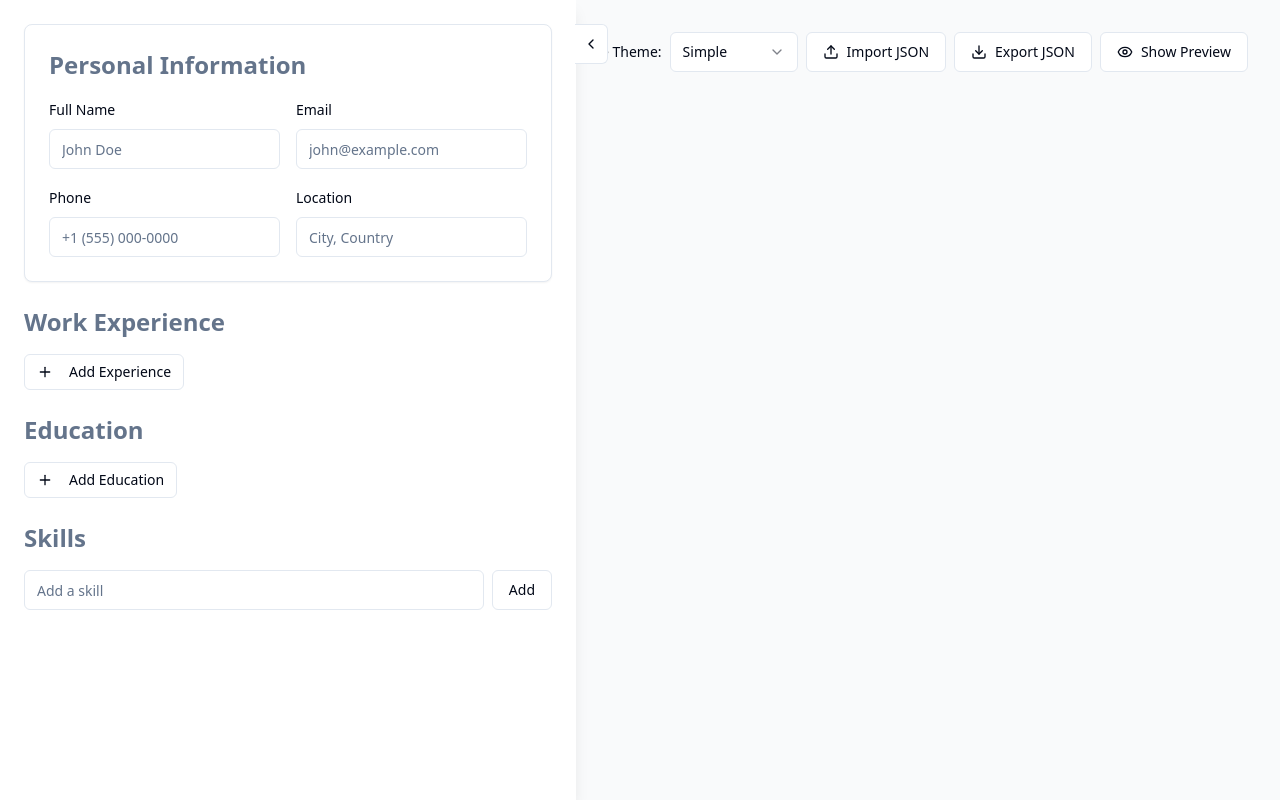
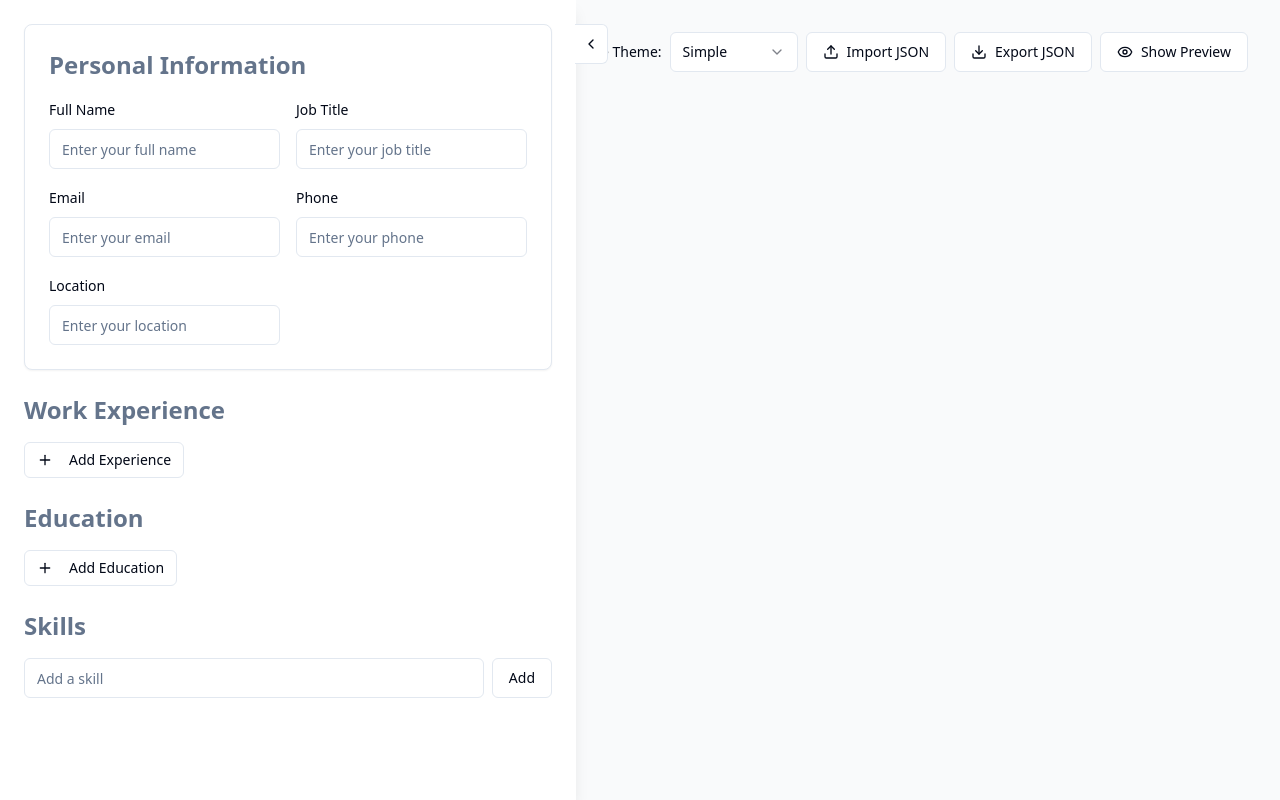
Before and after one commit to sillygod/resume-builder, a React (Vite) app: page / in a window 1280 px wide. Built offline with nearby package versions, Linux system fonts and the light colour scheme.

Commit message:
Make edit widgets dynamic
The edit widgets will now dynamically adapt to the structure of imported JSON data, instead of relying on fixed fields.  Default behavior remains using current resume fields.

```diff
--- a/src/components/PersonalInfo.tsx
+++ b/src/components/PersonalInfo.tsx
@@ -1,16 +1,16 @@
+
 import { Input } from "@/components/ui/input";
 import { Label } from "@/components/ui/label";
 import { Card } from "@/components/ui/card";
+import { Textarea } from "@/components/ui/textarea";
 
 export interface PersonalInfoData {
+  [key: string]: string;
   fullName: string;
-  photoUrl?: string;
   jobTitle: string;
   email: string;
   phone: string;
   location: string;
-  website?: string;
-  summary?: string;
 }
 
 interface PersonalInfoProps {
@@ -18,52 +18,65 @@ interface PersonalInfoProps {
   onChange: (data: PersonalInfoData) => void;
 }
 
+const defaultFields = ['fullName', 'jobTitle', 'email', 'phone', 'location'];
+
 export function PersonalInfo({ data, onChange }: PersonalInfoProps) {
-  const handleChange = (key: keyof PersonalInfoData, value: string) => {
+  const handleChange = (key: string, value: string) => {
     onChange({ ...data, [key]: value });
+  };
+
+  // Get all unique fields from the data object
+  const fields = Array.from(new Set([...defaultFields, ...Object.keys(data)]));
+
+  // Helper function to format field labels
+  const formatFieldLabel = (field: string) => {
+    return field
+      .replace(/([A-Z])/g, ' $1') // Insert space before capital letters
+      .replace(/^./, (str) => str.toUpperCase()) // Capitalize first letter
+      .trim();
+  };
+
+  // Helper function to determine input type
+  const getInputType = (field: string) => {
+    if (field === 'email') return 'email';
+    if (field === 'phone') return 'tel';
+    if (field.toLowerCase().includes('date')) return 'date';
+    return 'text';
+  };
+
+  // Helper function to determine if field should use textarea
+  const shouldUseTextarea = (field: string) => {
+    return field.toLowerCase().includes('summary') ||
+           field.toLowerCase().includes('description') ||
+           field.toLowerCase().includes('bio');
   };
 
   return (
     <Card className="p-6 space-y-4 animate-fade-in">
       <h2 className="text-2xl font-semibold text-primary mb-4">Personal Information</h2>
       <div className="grid gap-4 md:grid-cols-2">
-        <div className="space-y-2">
-          <Label htmlFor="fullName">Full Name</Label>
-          <Input
-            id="fullName"
-            value={data.fullName}
-            onChange={(e) => handleChange("fullName", e.target.value)}
-            placeholder="John Doe"
-          />
-        </div>
-        <div className="space-y-2">
-          <Label htmlFor="email">Email</Label>
-          <Input
-            id="email"
-            type="email"
-            value={data.email}
-            onChange={(e) => handleChange("email", e.target.value)}
-            placeholder="john@example.com"
-          />
-        </div>
-        <div className="space-y-2">
-          <Label htmlFor="phone">Phone</Label>
-          <Input
-            id="phone"
-            value={data.phone}
-            onChange={(e) => handleChange("phone", e.target.value)}
-            placeholder="+1 (555) 000-0000"
-          />
-        </div>
-        <div className="space-y-2">
-          <Label htmlFor="location">Location</Label>
-          <Input
-            id="location"
-            value={data.location}
-            onChange={(e) => handleChange("location", e.target.value)}
-            placeholder="City, Country"
-          />
-        </div>
+        {fields.map((field) => (
+          <div key={field} className={`space-y-2 ${shouldUseTextarea(field) ? 'md:col-span-2' : ''}`}>
+            <Label htmlFor={field}>{formatFieldLabel(field)}</Label>
+            {shouldUseTextarea(field) ? (
+              <Textarea
+                id={field}
+                value={data[field] || ''}
+                onChange={(e) => handleChange(field, e.target.value)}
+                placeholder={`Enter your ${formatFieldLabel(field).toLowerCase()}`}
+                className="min-h-[100px]"
+              />
+            ) : (
+              <Input
+                id={field}
+                type={getInputType(field)}
+                value={data[field] || ''}
+                onChange={(e) => handleChange(field, e.target.value)}
+                placeholder={`Enter your ${formatFieldLabel(field).toLowerCase()}`}
+              />
+            )}
+          </div>
+        ))}
       </div>
     </Card>
   );
--- a/src/utils/jsonResume.ts
+++ b/src/utils/jsonResume.ts
@@ -1,3 +1,4 @@
+
 import { PersonalInfoData } from "@/components/PersonalInfo";
 import { WorkExperienceEntry } from "@/components/WorkExperience";
 import { EducationEntry } from "@/components/Education";
@@ -6,6 +7,7 @@ import { ThemeName } from "@/themes/ThemeContext";
 export interface JsonResume {
   theme: ThemeName;
   basics: {
+    [key: string]: any;
     name: string;
     email: string;
     phone: string;
@@ -40,17 +42,27 @@ export const exportToJsonResume = (
   skills: string[],
   theme: ThemeName
 ): JsonResume => {
-  return {
-    theme,
-    basics: {
+  // Create basics object with all personal info fields
+  const basics: any = {
     name: personalInfo.fullName,
     email: personalInfo.email,
     phone: personalInfo.phone,
     location: {
       city: personalInfo.location,
-        countryCode: "US", // Default value
+      countryCode: "US",
     },
-    },
+  };
+
+  // Add any additional fields from personalInfo
+  Object.entries(personalInfo).forEach(([key, value]) => {
+    if (!['fullName', 'email', 'phone', 'location'].includes(key)) {
+      basics[key] = value;
+    }
+  });
+
+  return {
+    theme,
+    basics,
     work: workExperience.map((exp) => ({
       name: exp.company,
       position: exp.position,
@@ -79,14 +91,24 @@ export const importFromJsonResume = (
   skills: string[];
   theme: ThemeName;
 } => {
-  return {
-    personalInfo: {
+  // Create personalInfo object with required fields
+  const personalInfo: PersonalInfoData = {
     fullName: jsonResume.basics.name,
     email: jsonResume.basics.email,
     phone: jsonResume.basics.phone,
     location: jsonResume.basics.location.city,
-      jobTitle: jsonResume.basics.jobTitle,
-    },
+    jobTitle: jsonResume.basics.jobTitle || "",
+  };
+
+  // Add any additional fields from the JSON
+  Object.entries(jsonResume.basics).forEach(([key, value]) => {
+    if (!['name', 'email', 'phone', 'location'].includes(key) && typeof value === 'string') {
+      personalInfo[key] = value;
+    }
+  });
+
+  return {
+    personalInfo,
     workExperience: jsonResume.work.map((work) => ({
       id: Date.now().toString() + Math.random(),
       company: work.name,
@@ -103,6 +125,6 @@ export const importFromJsonResume = (
       graduationDate: edu.endDate,
     })),
     skills: jsonResume.skills.map((skill) => skill.name),
-    theme: jsonResume.theme || 'modern', // Default to modern if theme isn't specified
+    theme: jsonResume.theme || 'modern',
   };
 };
```
Lines whose indentation alone changed are shown as unchanged.
